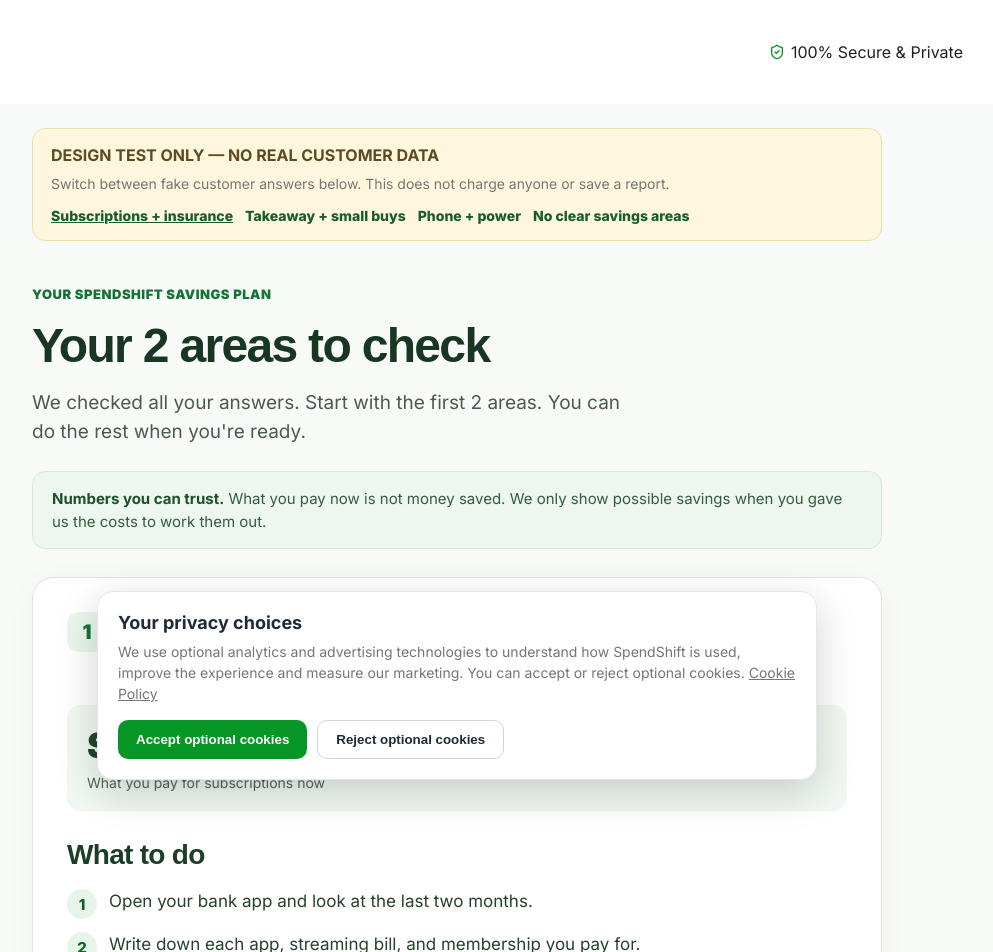
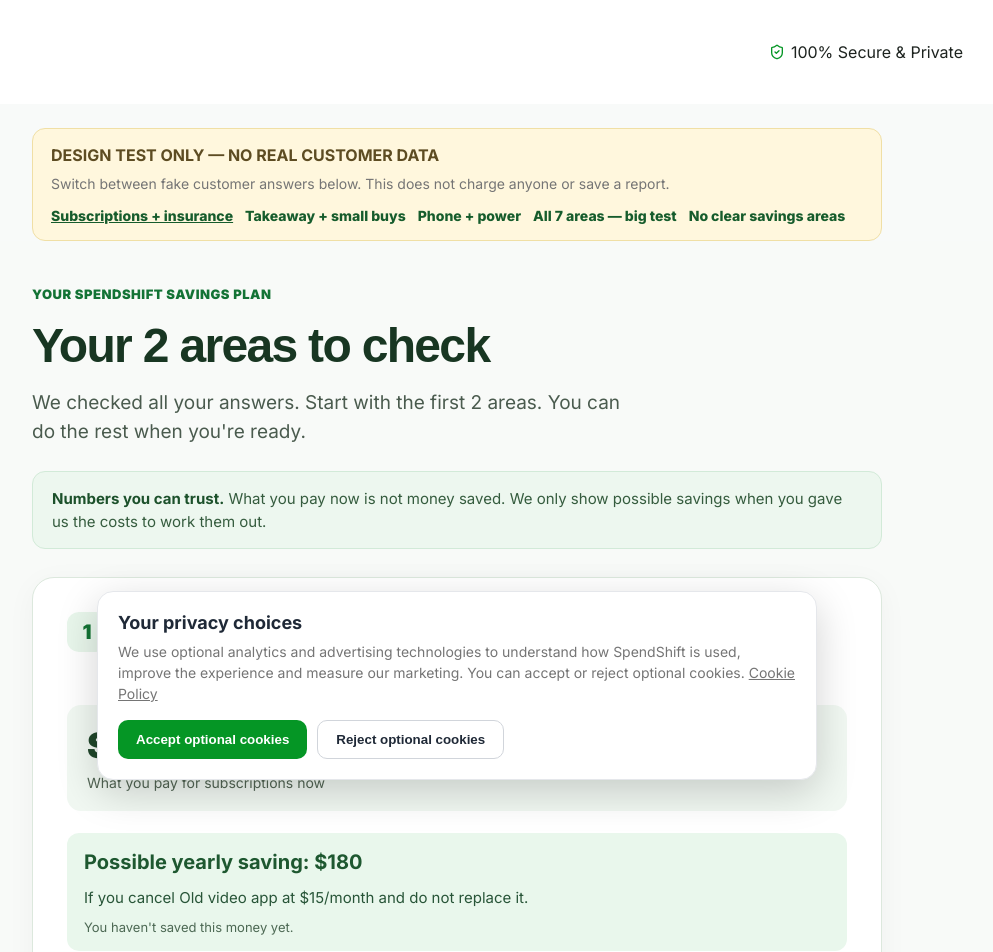
Before and after one commit to SpendShiftOfficial/Spenshiftnew, a Next.js app: page /report-preview in a window 1280 px wide. Shown: the top 952 px of the page, without its empty margins (183-1176 px from the left). Built offline with nearby package versions, Linux system fonts and the light colour scheme; a web font is replaced by a local one.

Commit message:
Phase 1: add all-seven test customer with real meal-swap goals and different insurance policies

```diff
--- a/app/report-preview/page.tsx
+++ b/app/report-preview/page.tsx
@@ -15,7 +15,7 @@ export const metadata: Metadata = {
 const examples = {
   "subscriptions-insurance": {
     label: "Subscriptions + insurance",
-    details: { subscriptionsMonthly: "120" },
+    details: { subscriptionsMonthly: "120", unusedSubscriptionChoice: "yes", unusedSubscriptionName: "Old video app", unusedSubscriptionMonthly: "15" },
     insurancePolicies: [
       { type: "Car", premium: "1800", paymentPeriod: "year" },
       { type: "Home or contents", premium: "240", paymentPeriod: "month" },
@@ -24,7 +24,7 @@ const examples = {
   },
   "takeaway-convenience": {
     label: "Takeaway + small buys",
-    details: { takeawayOrder: "30", convenienceWeekly: "35" },
+    details: { takeawayOrder: "30", takeawayOrdersPerWeek: "6", takeawaySwapPerWeek: "2", takeawayReplacementCost: "10", convenienceWeekly: "35", convenienceGoalWeekly: "25" },
     insurancePolicies: [],
   },
   "household-bills": {
@@ -34,6 +34,23 @@ const examples = {
       electricityBill: "425.50", electricityPeriod: "quarter",
     },
     insurancePolicies: [],
+  },
+  "all-seven": {
+    label: "All 7 areas — big test",
+    details: {
+      takeawayOrder: "120", takeawayOrdersPerWeek: "7",
+      takeawaySwapPerWeek: "3", takeawayReplacementCost: "40",
+      subscriptionsMonthly: "70", unusedSubscriptionChoice: "no",
+      convenienceWeekly: "100", convenienceGoalWeekly: "70",
+      internetMonthly: "85", mobileMonthly: "55",
+      state: "NSW", electricityBill: "520", electricityPeriod: "quarter", gasMonthly: "85",
+      unplannedArea: "Online shopping", shoppingTrigger: "Social media",
+    },
+    insurancePolicies: [
+      { type: "Car", premium: "1800", paymentPeriod: "year", renewal: "later" },
+      { type: "Home or contents", premium: "240", paymentPeriod: "month", renewal: "soon" },
+      { type: "Health", premium: "250", paymentPeriod: "month", renewal: "not_sure" },
+    ],
   },
   "few-opportunities": {
     label: "No clear savings areas",
```
